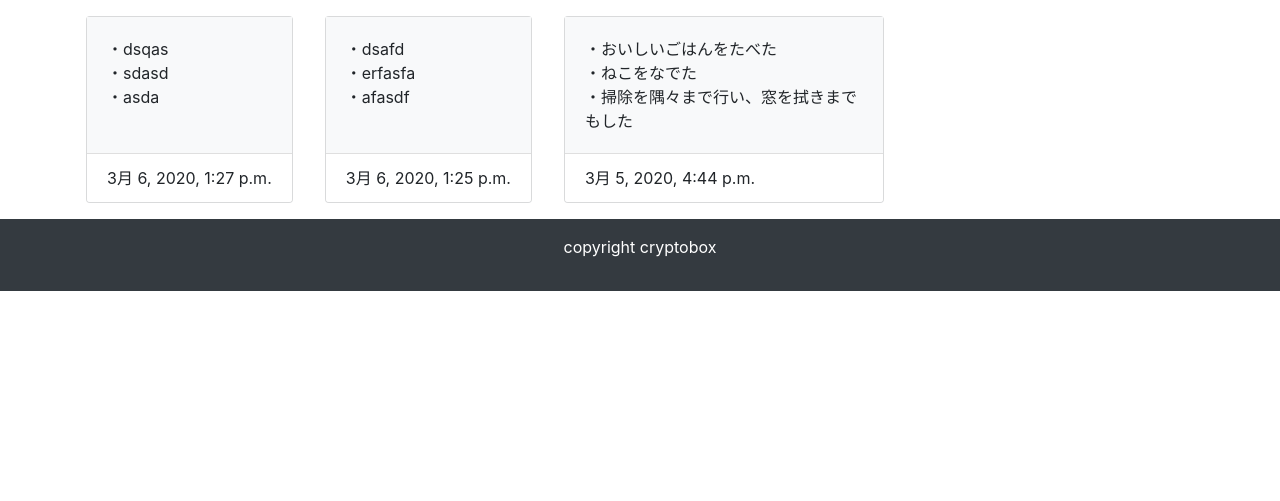
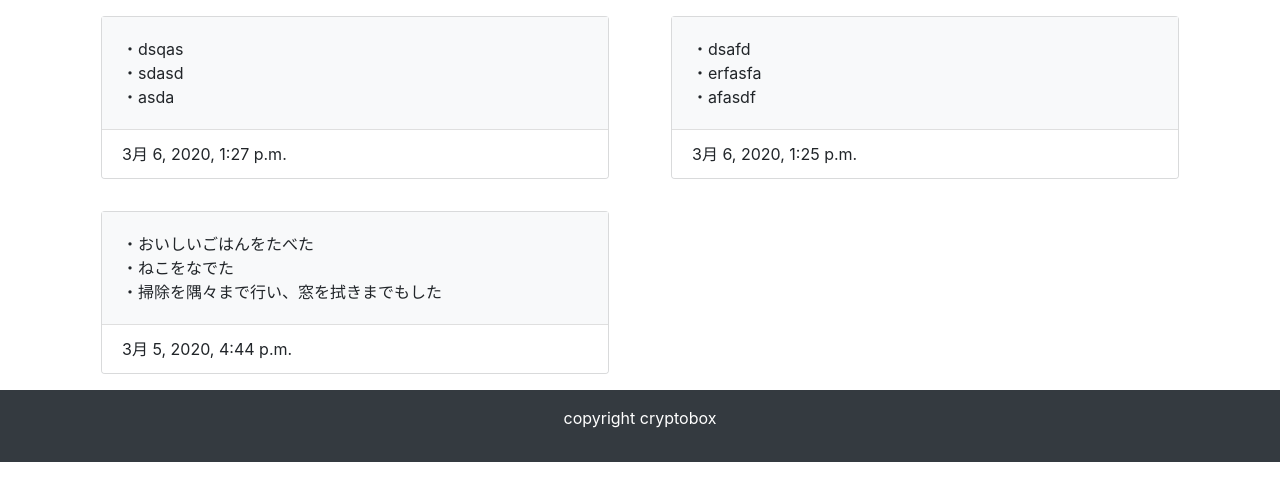
Before and after one commit to crypt0box/Django, a Django app: page /home in a window 1280 px wide. Shown: the part 56-557 px from the top of the page. Run offline with Django 3.2, Linux system fonts and the light colour scheme; data comes from the database, SQL or seed files in the repository; both versions use the stored data as it was after the commit; some libraries are stand-ins or nearby versions.

Commit message:
更新：カードのスタイルを変更

```diff
--- a/project4/ThreeLineDiary/templates/ThreeLineDiary/post_list.html
+++ b/project4/ThreeLineDiary/templates/ThreeLineDiary/post_list.html
@@ -1,13 +1,18 @@
 {% extends 'ThreeLineDiary/base.html' %}
 
 {% block content %}
+<div class="container">
+ <div class="row">
  {% for post in post_list %}
- <div class="card bg-light mb-3 mt-3 mx-3" style="max-width: 20rem;">
+     <div class="col-sm-6">
+         <div class="card bg-light mb-3 mt-3 mx-3" style="max-width: 100rem;">
                  <div class="card-body bg-light">
                  <p class="card-text">・{{ post.line_one }}<br>・{{ post.line_two }}<br>・{{ post.line_three }}</p>
                  </div>
              <div class="card-footer bg-white">{{ post.created_at }}</div>
          </div>
+     </div>
  {% endfor %}
-
+ </div>
+</div>
 {% endblock %}
--- a/project4/ThreeLineDiary/templates/ThreeLineDiary/user_detail.html
+++ b/project4/ThreeLineDiary/templates/ThreeLineDiary/user_detail.html
@@ -19,16 +19,14 @@
         <!-- 左側、ユーザーエリアおわり -->
         <!--右側、日記エリア-->
         <div class="col-md-9">
-            <div class="row">
                  {% for post in user.post_set.all reversed %}
-                     <div class="card bg-light mb-3 mt-3 mx-3" style="width: 15rem;">
+                     <div class="card bg-light mb-3 mt-3 mx-3" style="max-width: 50rem;">
                          <div class="card-body bg-light">
                             <p class="card-text">・{{ post.line_one }}<br>・{{ post.line_two }}<br>・{{ post.line_three }}</p>
                          </div>
                       <div class="card-footer bg-white">{{ post.created_at }}</div>
                      </div>
                  {% endfor %}
-            </div>
         </div>
         <!-- 左側、日記エリアおわり -->
     </div>
```
Also changed, not shown: project4/ThreeLineDiary/templates/ThreeLineDiary/home.html (+7 -2 lines), project4/db.sqlite3. Lines whose indentation alone changed are shown as unchanged.
